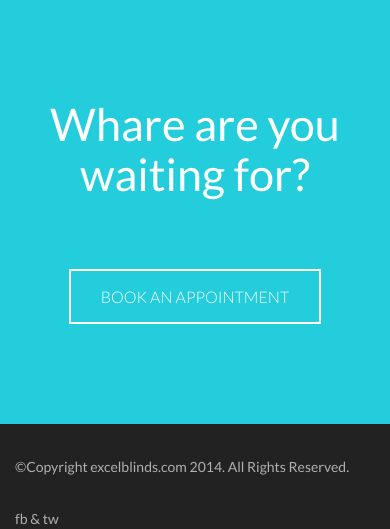
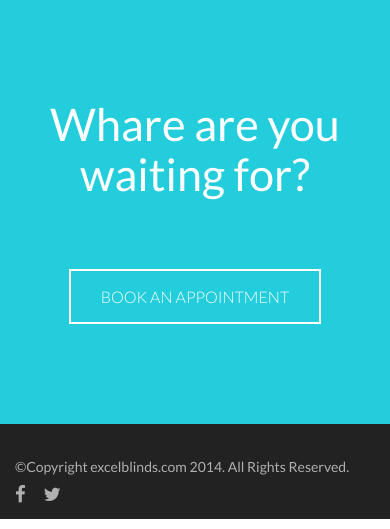
Before and after one commit to godspell/excel-blinds, a PHP site: page / in a window 390 px wide. Shown: the part 3630-4159 px from the top of the page. Run offline with PHP 8.4, Linux system fonts and the light colour scheme; style sheets or scripts are compiled from the project's sources; some libraries are stand-ins or nearby versions.

Commit message:
finished footer

```diff
--- a/css/style.less
+++ b/css/style.less
@@ -327,3 +327,24 @@ footer {
 	line-height: 85px;
 	color: #B0B0B0;
 }
+
+footer i{
+	margin-right: 15px;
+	&:hover{
+		color:#fff;
+		cursor: pointer;
+	}
+}
+
+footer div.right {
+  text-align: right; }
+
+/* Mobile View */
+@media (max-width: 768px) {
+  footer div.right {
+    text-align: left;
+    line-height: 20px;
+    margin-top: -25px;
+    margin-bottom: 15px;
+  }
+}
--- a/index.html
+++ b/index.html
@@ -9,6 +9,8 @@
 	<link rel="stylesheet" type="text/css" href="css/bootstrap.min.css">
 	<link rel="stylesheet" type="text/css" href="lib/page-reveal-theme/css/style.css">
 	<link rel="stylesheet/less" type="text/css" href="css/style.less">
+	<!-- Font Icons -->
+	<link href="//netdna.bootstrapcdn.com/font-awesome/4.0.3/css/font-awesome.css" rel="stylesheet">
 	<title>Excel Blinds</title>
 </head>
 <body>
@@ -160,11 +162,12 @@
 	<footer>
 		<div class="container">
 			<div class="row">
-				<div class="col-sm-8">
+				<div class="col-sm-8 left">
 					<p class="left">&copy;Copyright excelblinds.com 2014. All Rights Reserved.</p>
 				</div>
-				<div class="col-sm-4">
-					<p class="right">fb &amp; tw</p>
+				<div class="col-sm-4 right">
+					<i class="fa fa-facebook fa-lg"></i>
+					<i class="fa fa-twitter fa-lg"></i>
 				</div>
 			</div>
 		</div>
```
